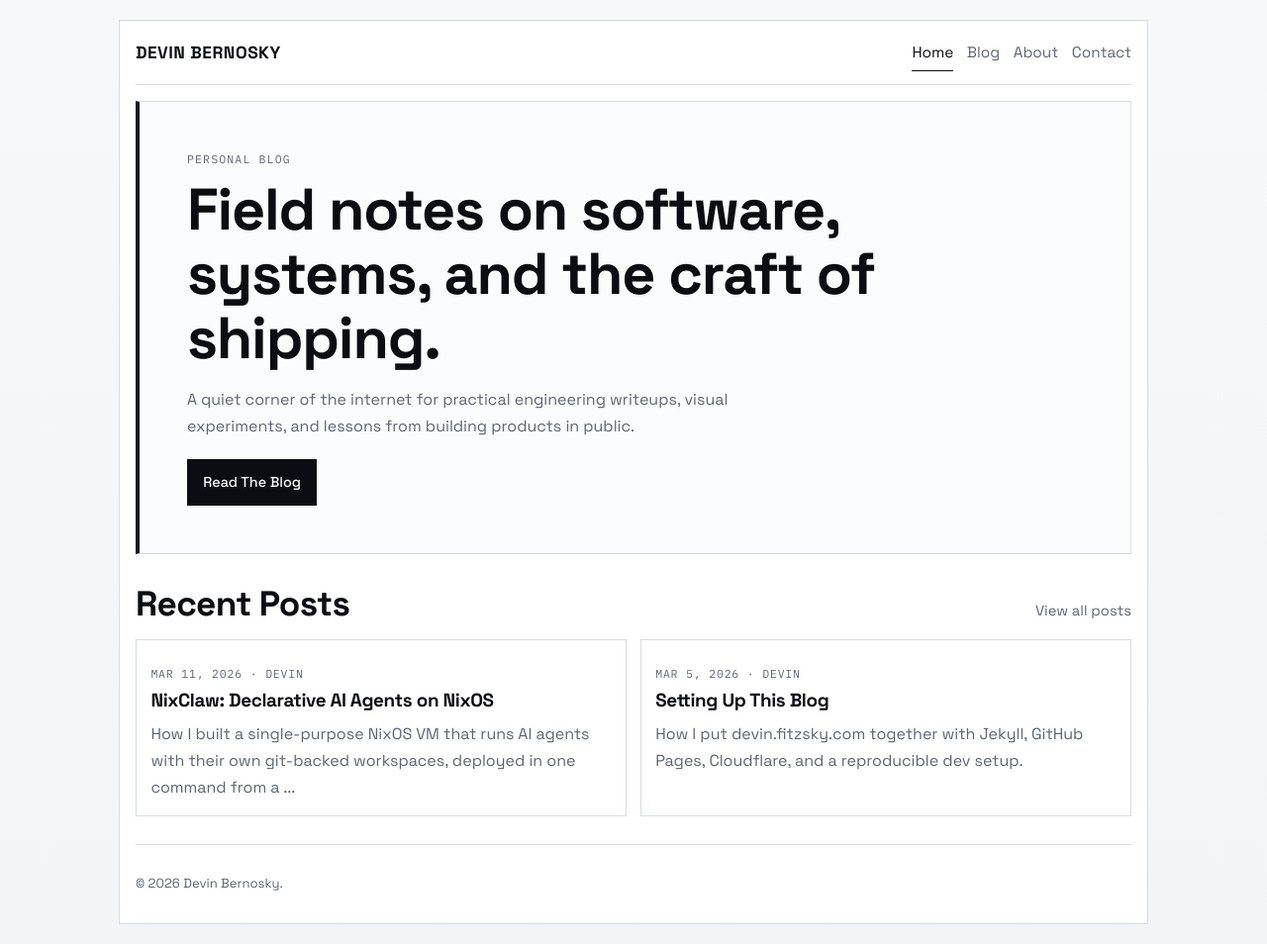
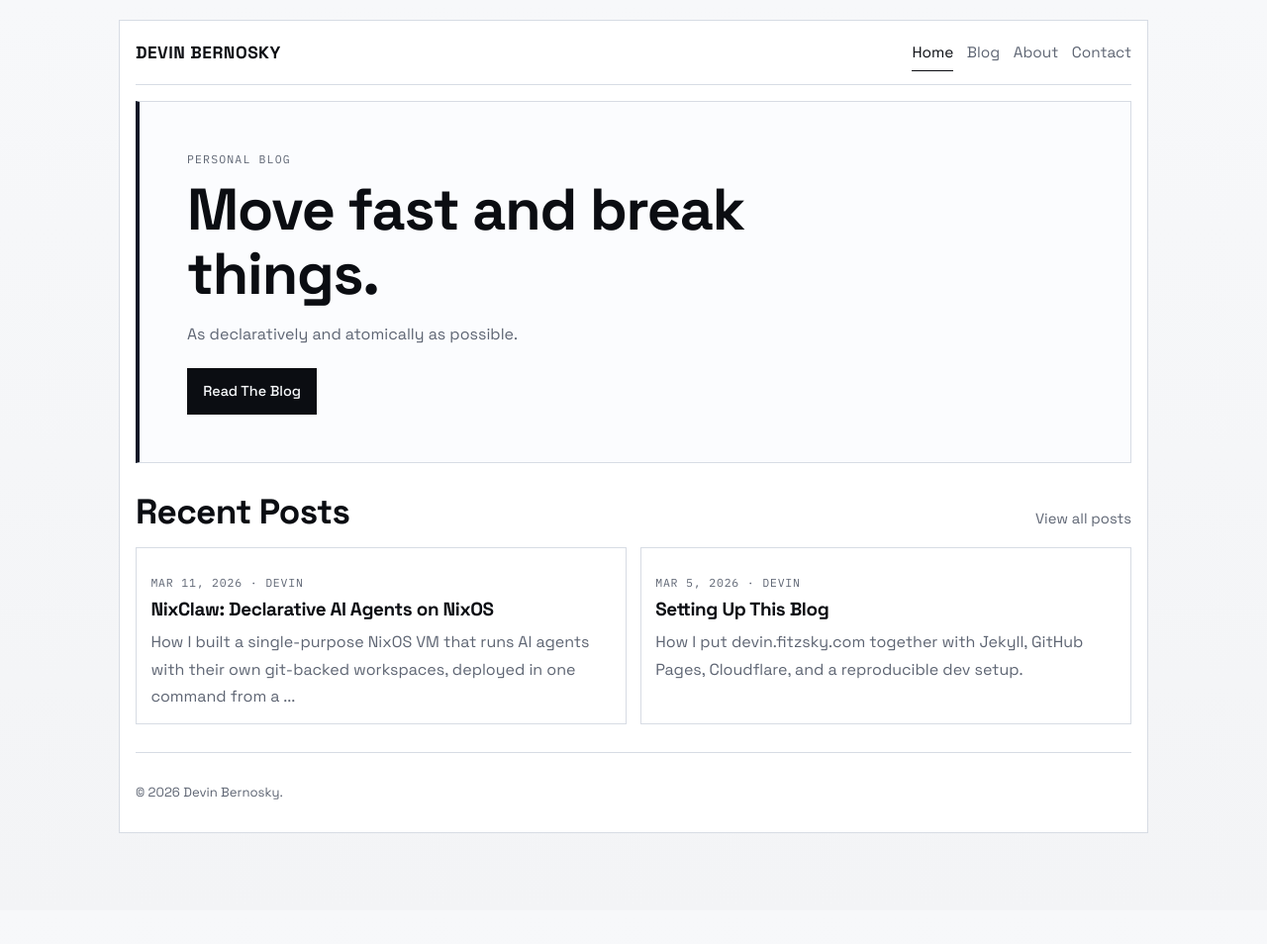
Before and after one commit to devindudeman/blog, a Jekyll site: the page built from index.html, in a window 1280 px wide. Shown: the whole page at 99% size. Built offline with Jekyll 4.4.1, drawn with Linux system fonts in a browser that asks for light colours; after the commit the page ends 920 px from its top, so only the background shows below that.

Commit message:
Update hero: Move fast and break things

```diff
--- a/_layouts/home.html
+++ b/_layouts/home.html
@@ -4,8 +4,8 @@ layout: default
 
 <section class="hero">
   <p class="eyebrow">Personal Blog</p>
-  <h1>Field notes on software, systems, and the craft of shipping.</h1>
-  <p class="hero-copy">A quiet corner of the internet for practical engineering writeups, visual experiments, and lessons from building products in public.</p>
+  <h1>Move fast and break things.</h1>
+  <p class="hero-copy">As declaratively and atomically as possible.</p>
   <a class="hero-cta" href="{{ "/blog/" | relative_url }}">Read The Blog</a>
 </section>
 
```
